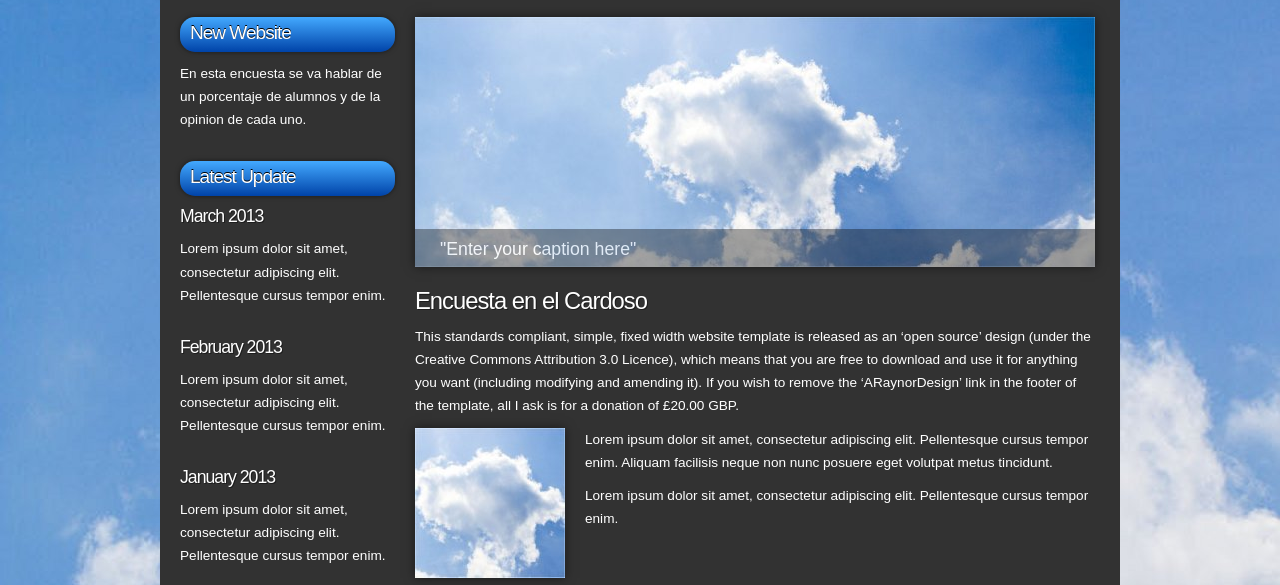
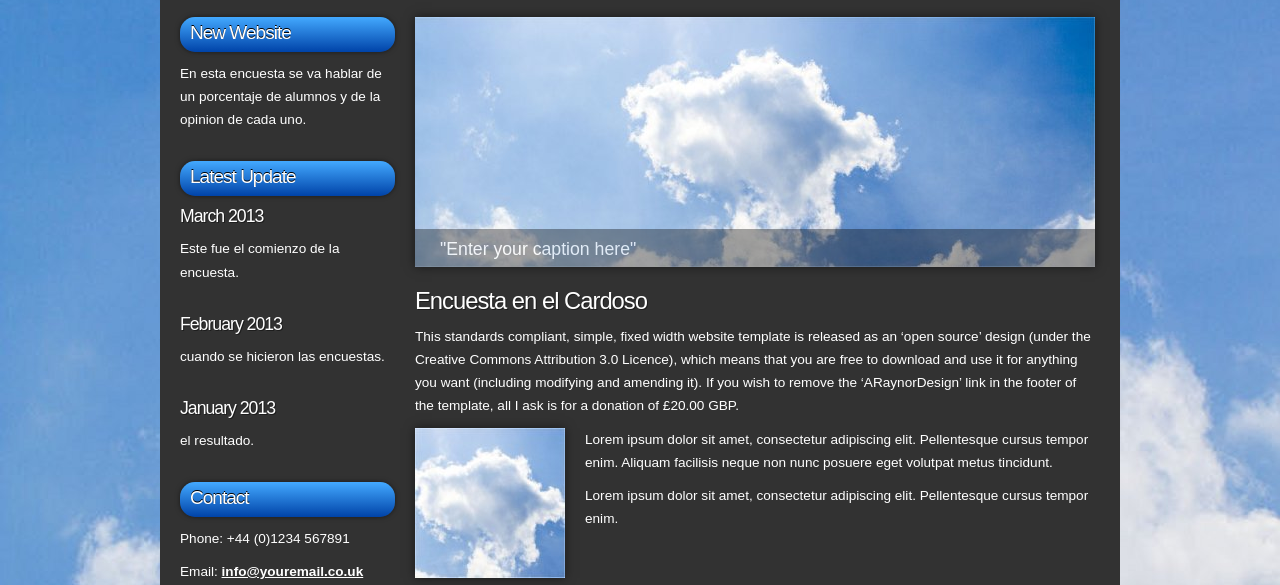
Before and after one commit to TiziSan/CARDOSO-, a plain HTML site: page index.html in a window 1280 px wide. Shown: the part 173-758 px from the top of the page. Drawn offline with Linux system fonts and the light colour scheme.

Commit message:
Update index.html

```diff
--- a/index.html
+++ b/index.html
@@ -48,19 +48,19 @@
           <div class="sidebar_item">
             <h2>Latest Update</h2>
             <h3>March 2013</h3>
-            <p>Lorem ipsum dolor sit amet, consectetur adipiscing elit. Pellentesque cursus tempor enim.</p>
+            <p>Este fue el comienzo de la encuesta.</p>
 		  </div><!--close sidebar_item-->
         </div><!--close sidebar-->
 		<div class="sidebar">
           <div class="sidebar_item">
             <h3>February 2013</h3>
-            <p>Lorem ipsum dolor sit amet, consectetur adipiscing elit. Pellentesque cursus tempor enim.</p>
+            <p>cuando se hicieron las encuestas.</p>
 		  </div><!--close sidebar_item-->
         </div><!--close sidebar-->
 		<div class="sidebar">
           <div class="sidebar_item">
             <h3>January 2013</h3>
-            <p>Lorem ipsum dolor sit amet, consectetur adipiscing elit. Pellentesque cursus tempor enim.</p>
+            <p>el resultado.</p>
 		  </div><!--close sidebar_item-->
         </div><!--close sidebar-->
         <div class="sidebar">
```
